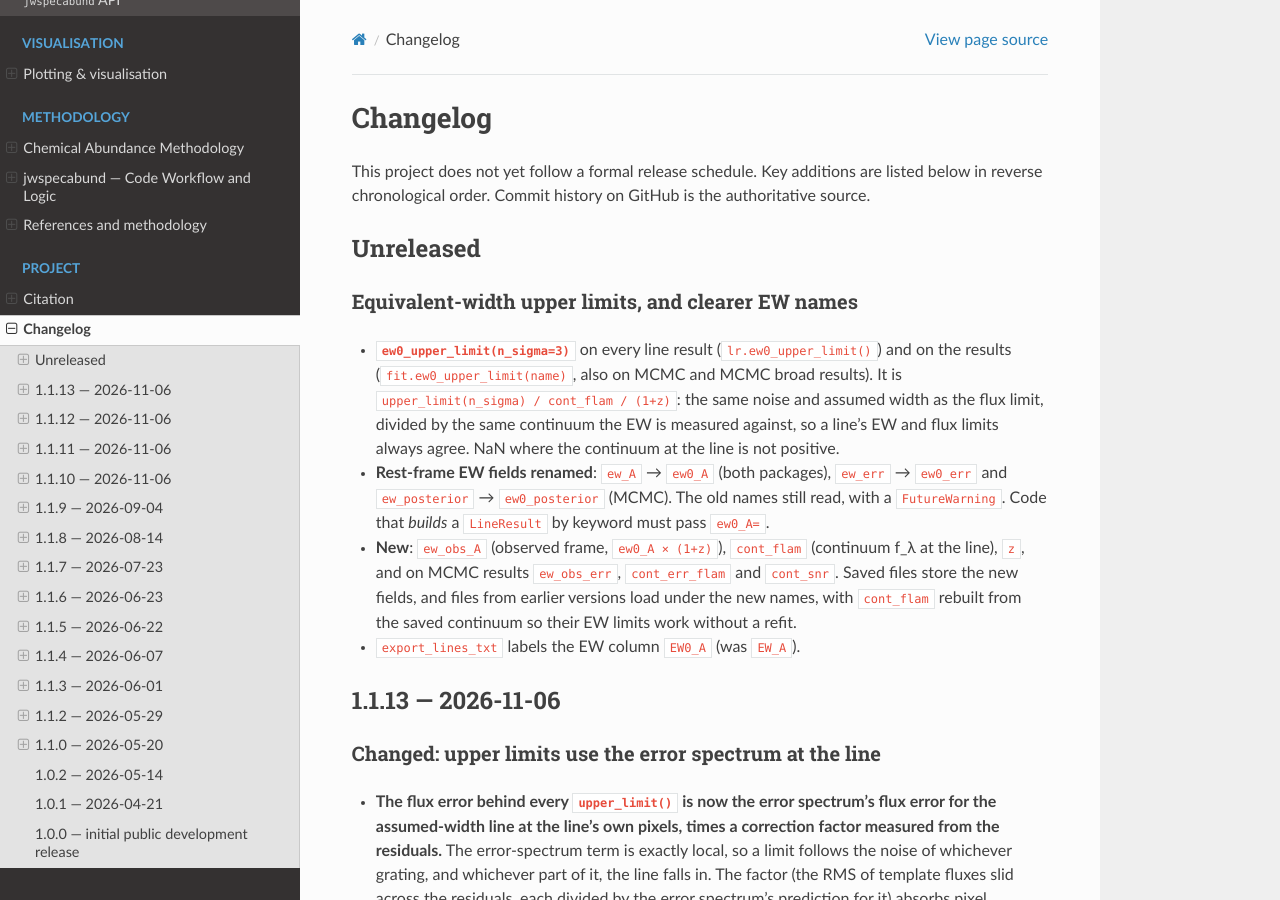
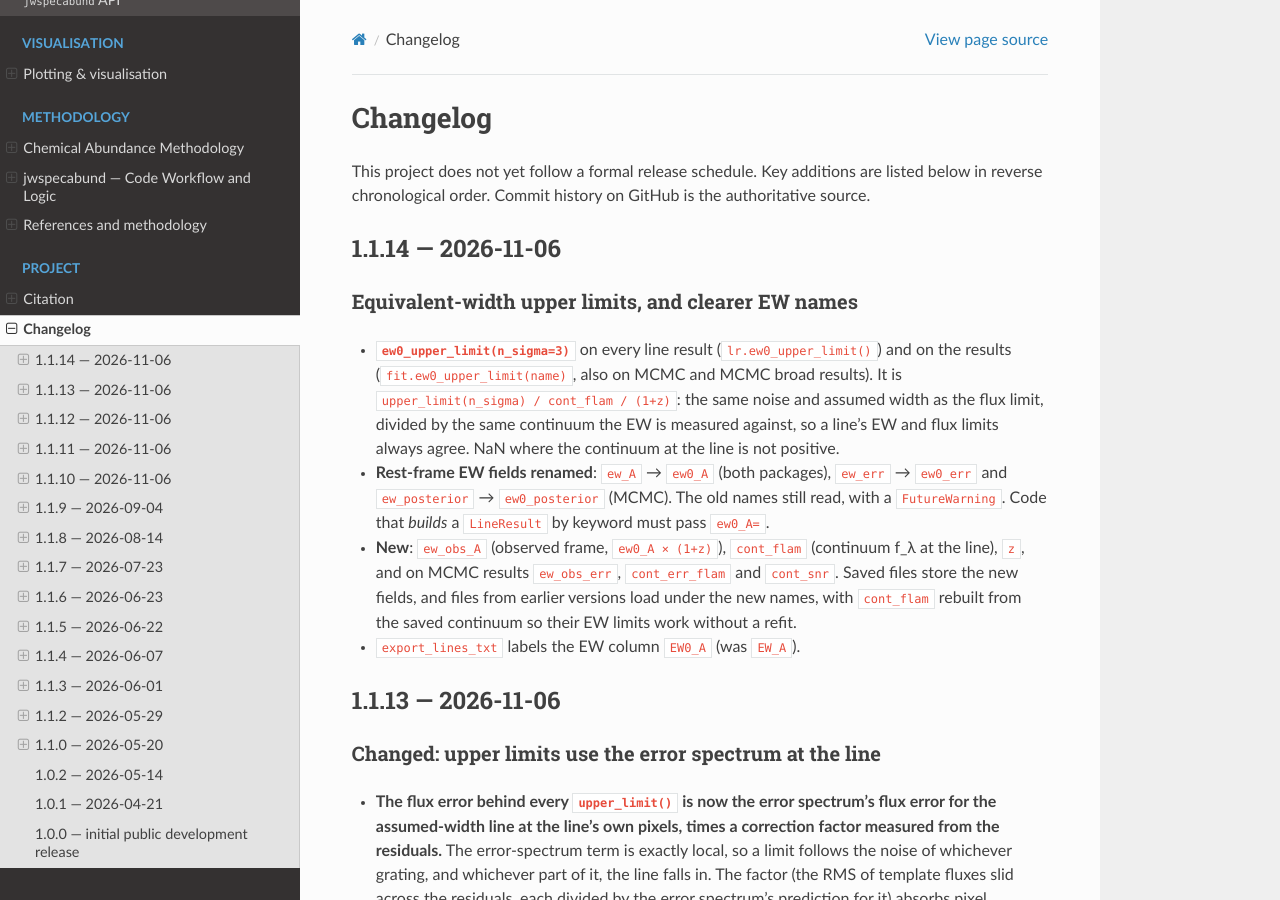
Before and after one commit to raunaq-rai/jwspecfit, a Sphinx documentation site: the page built from docs/changelog.md, in a window 1280 px wide and 900 px high. Built offline with Sphinx 7.4.7 and the Read the Docs theme 3.1.0, drawn with Linux system fonts in a browser that asks for light colours.

Commit message:
Release v1.1.14

```diff
--- a/docs/changelog.md
+++ b/docs/changelog.md
@@ -4,7 +4,7 @@ This project does not yet follow a formal release schedule. Key
 additions are listed below in reverse chronological order. Commit
 history on GitHub is the authoritative source.
 
-## Unreleased
+## 1.1.14 — 2026-11-06
 
 ### Equivalent-width upper limits, and clearer EW names
 
--- a/pyproject.toml
+++ b/pyproject.toml
@@ -4,7 +4,7 @@ build-backend = "setuptools.build_meta"
 
 [project]
 name = "jwspecfit"
-version = "1.1.13"
+version = "1.1.14"
 description = "JWST NIRSpec emission-line fitting with resolution-aware Gaussian models"
 readme = "README.md"
 license = "MIT"
```
Also changed, not shown: 1 other file.
